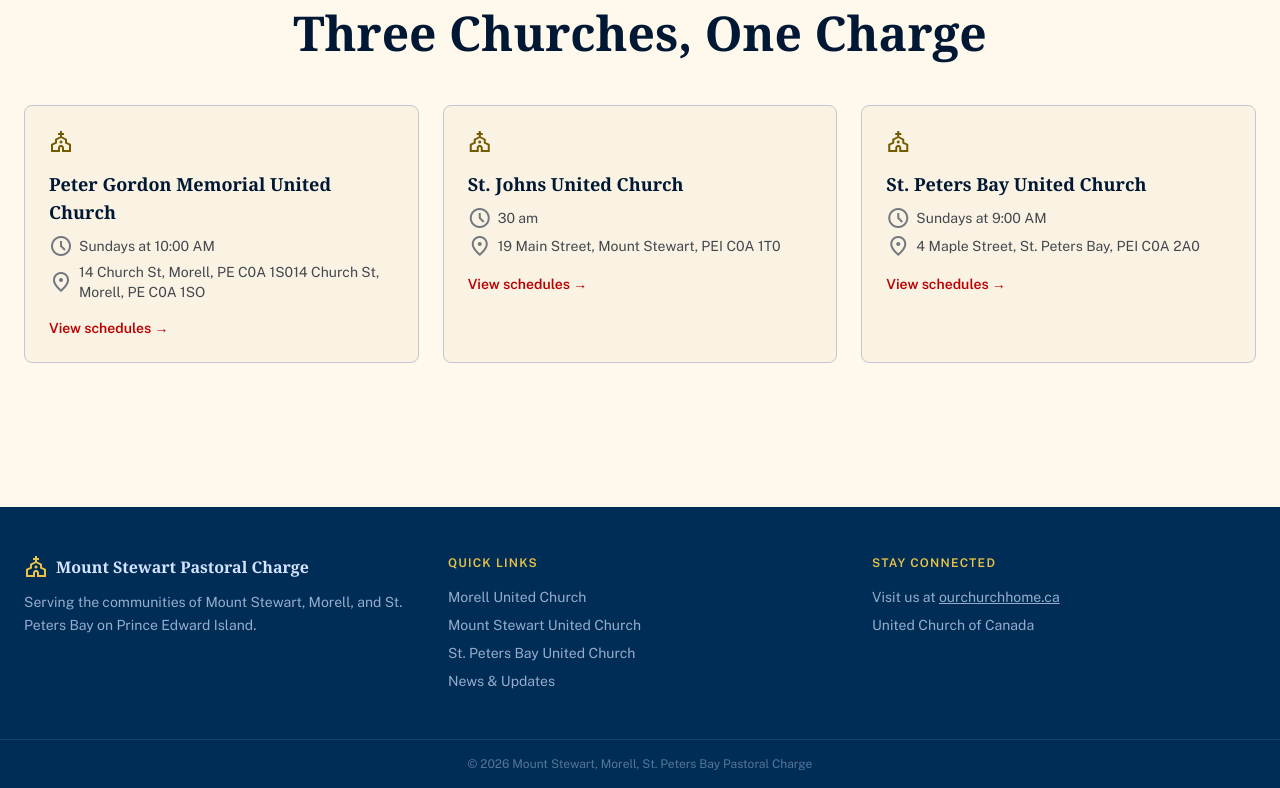
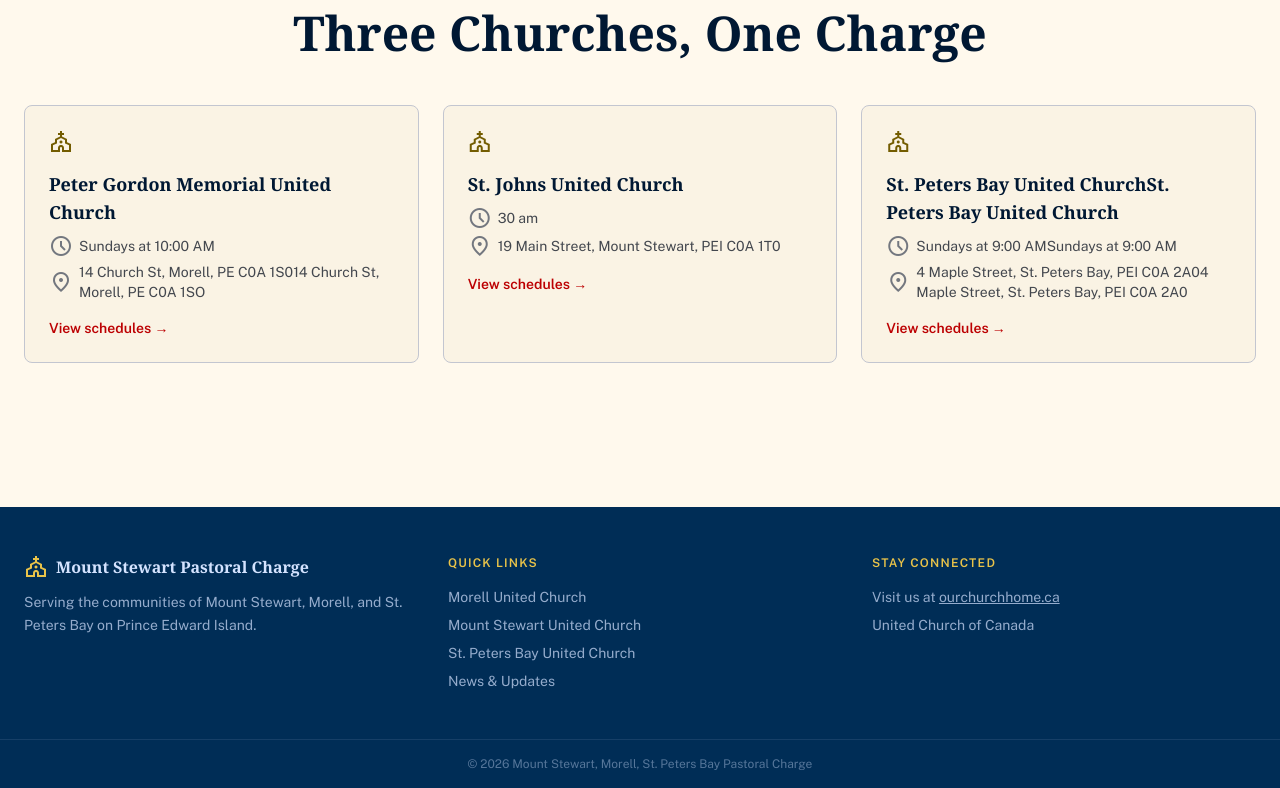
Before and after one commit to ourchurchhome/ourchurchhome.ca, an Astro site: page / in a window 1280 px wide. Shown: the part 1720-2508 px from the top of the page. Built offline with nearby package versions, Linux system fonts and the light colour scheme; Astro itself is replaced by a stand-in of ours; no server answers.

Commit message:
Update content from CMS
Co-authored-by: OurChurchHome Office <office@ourchurchhome.ca>

```diff
--- a/src/content/churches/st-peters-bay.md
+++ b/src/content/churches/st-peters-bay.md
@@ -1,7 +1,7 @@
 ---
-address: 4 Maple Street, St. Peters Bay, PEI C0A 2A0
-description: A caring congregation serving the St. Peters Bay community on Prince Edward Island.
+address: 4 Maple Street, St. Peters Bay, PEI C0A 2A04 Maple Street, St. Peters Bay, PEI C0A 2A0
+description: A caring congregation serving the St. Peters Bay community on Prince Edward Island.A caring congregation serving the St. Peters Bay community on Prince Edward Island.
 image: /images/2012uccrestcolour_large.png
-serviceTime: Sundays at 9:00 AM
-title: St. Peters Bay United Church
+serviceTime: Sundays at 9:00 AMSundays at 9:00 AM
+title: St. Peters Bay United ChurchSt. Peters Bay United Church
 ---
```
